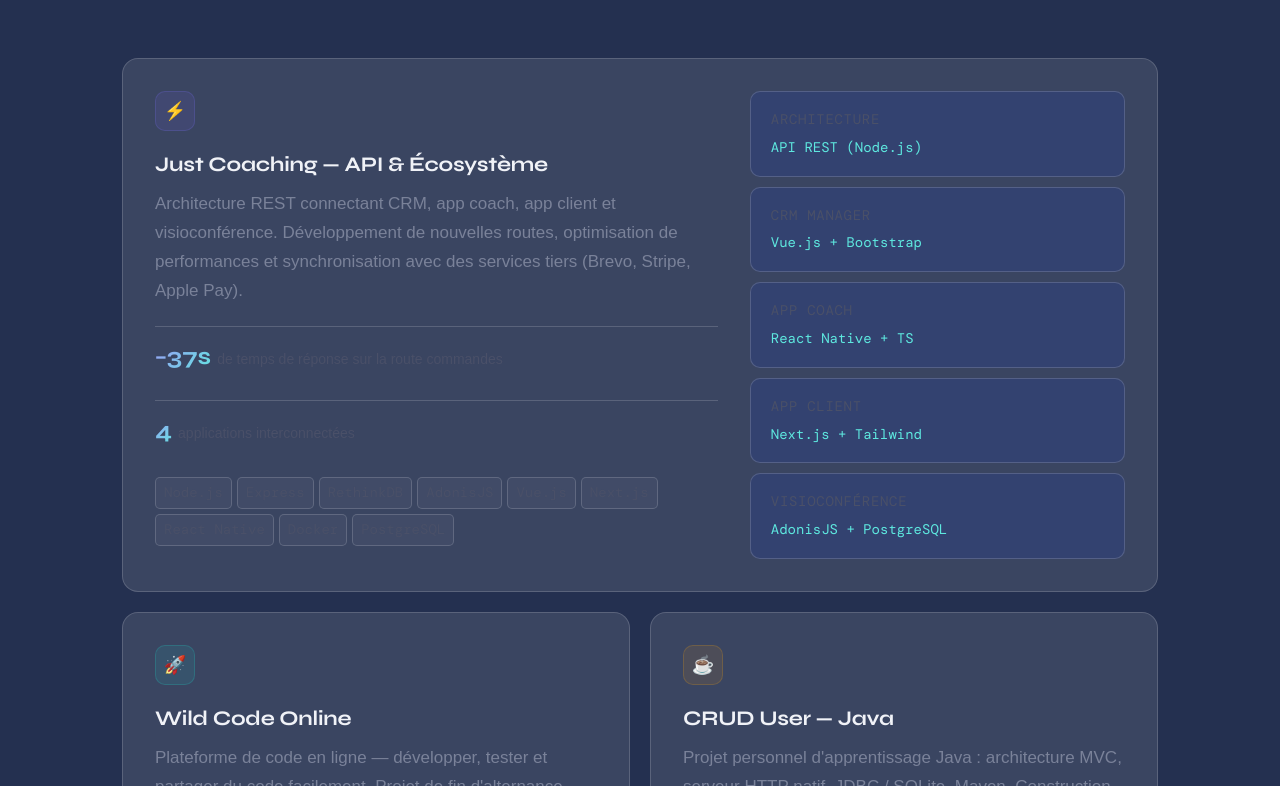
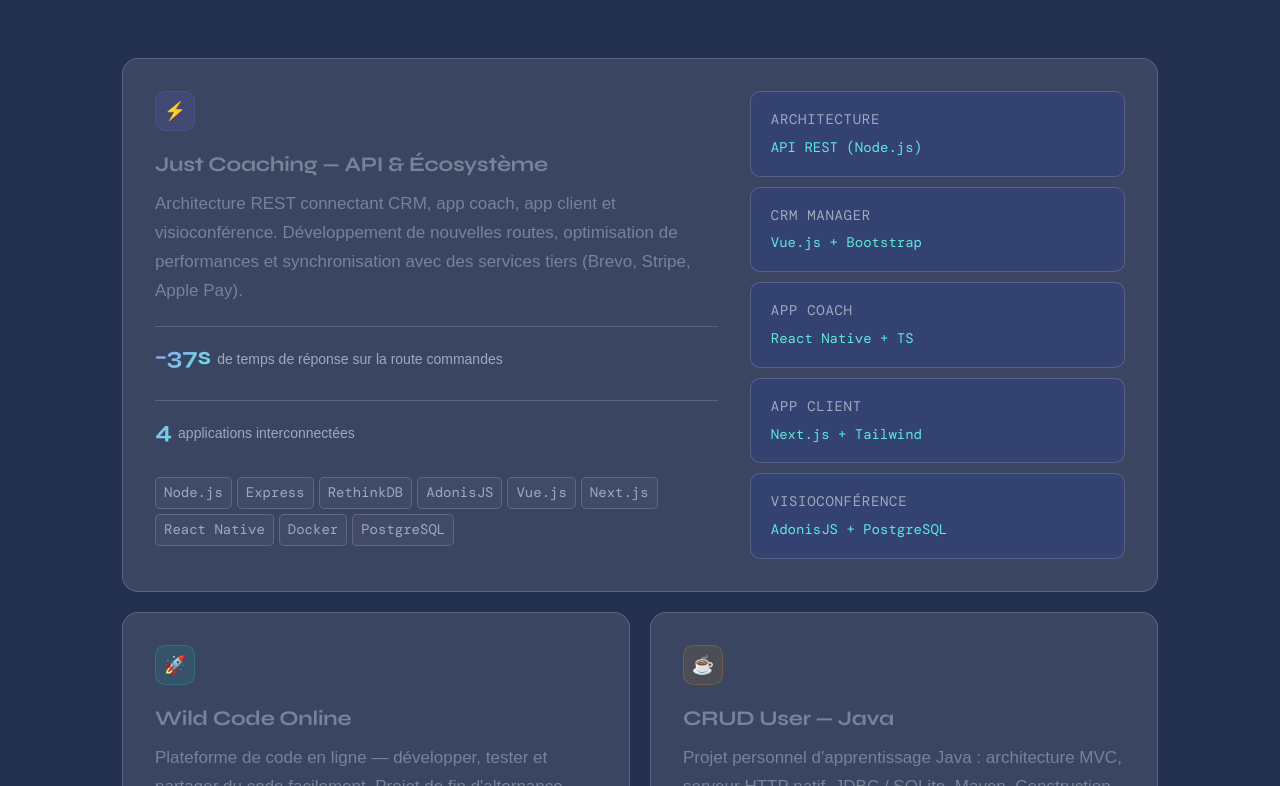
Before and after one commit to ThomMarchand/portfolio, a Next.js app: page / in a window 1280 px wide. Shown: the part 2454-3240 px from the top of the page. Built offline with nearby package versions, Linux system fonts and the light colour scheme; a web font is replaced by a local one.

Commit message:
refactor(SectionProject): update text colors for improved readability and consistency

```diff
--- a/app/components/templates/SectionProject.tsx
+++ b/app/components/templates/SectionProject.tsx
@@ -8,7 +8,7 @@ function StackTag({ label }: { label: string }) {
         borderRadius: "5px",
         background: "rgba(255,255,255,0.04)",
         border: "1px solid var(--border)",
-        color: "var(--text-dim)",
+        color: "#9faabf",
       }}
     >
       {label}
@@ -48,7 +48,7 @@ function SectionHeader() {
           fontSize: "clamp(1.75rem, 3vw, 2.5rem)",
           fontWeight: 700,
           letterSpacing: "-0.02em",
-          color: "var(--text)",
+          color: "var(--text-muted)",
         }}
       >
         Ce que j&apos;ai construit.
@@ -126,7 +126,7 @@ export default function SectionProject() {
                 fontFamily: "var(--font-display)",
                 fontSize: "1.3rem",
                 fontWeight: 700,
-                color: "var(--text)",
+                color: "var(--text-muted)",
                 marginBottom: "0.5rem",
                 letterSpacing: "-0.01em",
               }}
@@ -162,7 +162,7 @@ export default function SectionProject() {
               >
                 −37s
               </span>
-              <span style={{ fontSize: "14px", color: "var(--text-dim)" }}>
+              <span style={{ fontSize: "14px", color: "#9faabf" }}>
                 de temps de réponse sur la route commandes
               </span>
             </div>
@@ -182,7 +182,7 @@ export default function SectionProject() {
               >
                 4
               </span>
-              <span style={{ fontSize: "14px", color: "var(--text-dim)" }}>
+              <span style={{ fontSize: "14px", color: "#9faabf" }}>
                 applications interconnectées
               </span>
             </div>
@@ -209,7 +209,7 @@ export default function SectionProject() {
               >
                 <div
                   style={{
-                    color: "var(--text-dim)",
+                    color: "#9faabf",
                     fontSize: "14px",
                     marginBottom: "4px",
                     textTransform: "uppercase",
@@ -259,7 +259,7 @@ export default function SectionProject() {
                 fontFamily: "var(--font-display)",
                 fontSize: "1.3rem",
                 fontWeight: 700,
-                color: "var(--text)",
+                color: "var(--text-muted)",
                 marginBottom: "0.5rem",
                 letterSpacing: "-0.01em",
               }}
@@ -308,7 +308,7 @@ export default function SectionProject() {
                 fontFamily: "var(--font-display)",
                 fontSize: "1.3rem",
                 fontWeight: 700,
-                color: "var(--text)",
+                color: "var(--text-muted)",
                 marginBottom: "0.5rem",
                 letterSpacing: "-0.01em",
               }}
```
